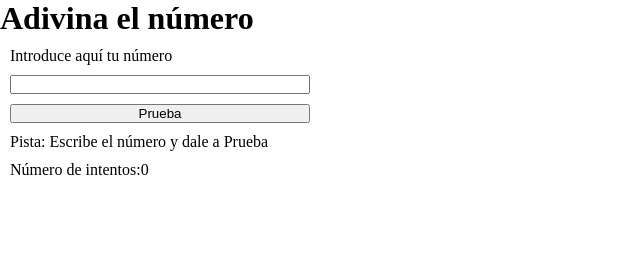
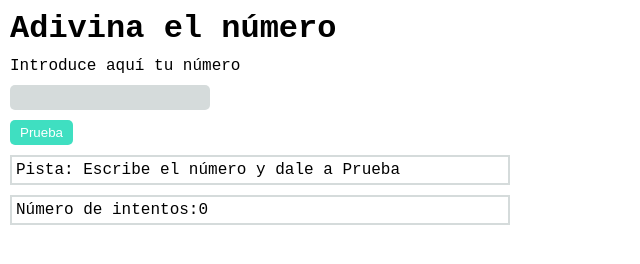
Before and after one commit to elialcodes/guess-the-number, a plain HTML site: page index.html in a window 1280 px wide. Shown: the whole page, without its empty margins (0-640 px from the left). Drawn offline with Linux system fonts and the light colour scheme.

Commit message:
css ended

```diff
--- a/main.js
+++ b/main.js
@@ -17,7 +17,7 @@ console.log(randomNumber);
 function takeNumber(event) {
   event.preventDefault();
   const inputNumberValue = parseInt(inputNumber.value);
-  if (inputNumberValue < 1 || inputNumberValue > 100) {
+  if (inputNumberValue < 1 || inputNumberValue > 100 || inputNumberValue == '') {
     inputHint.innerText = 'El número debe estar entre 1 y 100';
   } else if (inputNumberValue < randomNumber) {
     inputHint.innerText = 'Demasiado bajo';
--- a/style.css
+++ b/style.css
@@ -3,11 +3,36 @@
   margin: 0;
   padding: 0;
 }
+body {
+  font-family: 'Courier New', Courier, monospace;
+}
+
+h1,
 label,
 input,
 button,
 p {
+  margin: 10px;
+}
+
+input {
   display: block;
-  margin: 10px;
-  width: 300px;
+  background-color: rgb(213, 219, 219);
+  border-radius: 5px;
+  height: 25px;
+  width: 200px;
+  border: none;
 }
+button {
+  display: block;
+  padding: 5px 10px;
+  border-radius: 5px;
+  color: white;
+  background-color: rgb(63, 223, 193);
+  border: none;
+}
+p {
+  border: 2px solid rgb(213, 219, 219);
+  width: 500px;
+  padding: 4px;
+}
```
